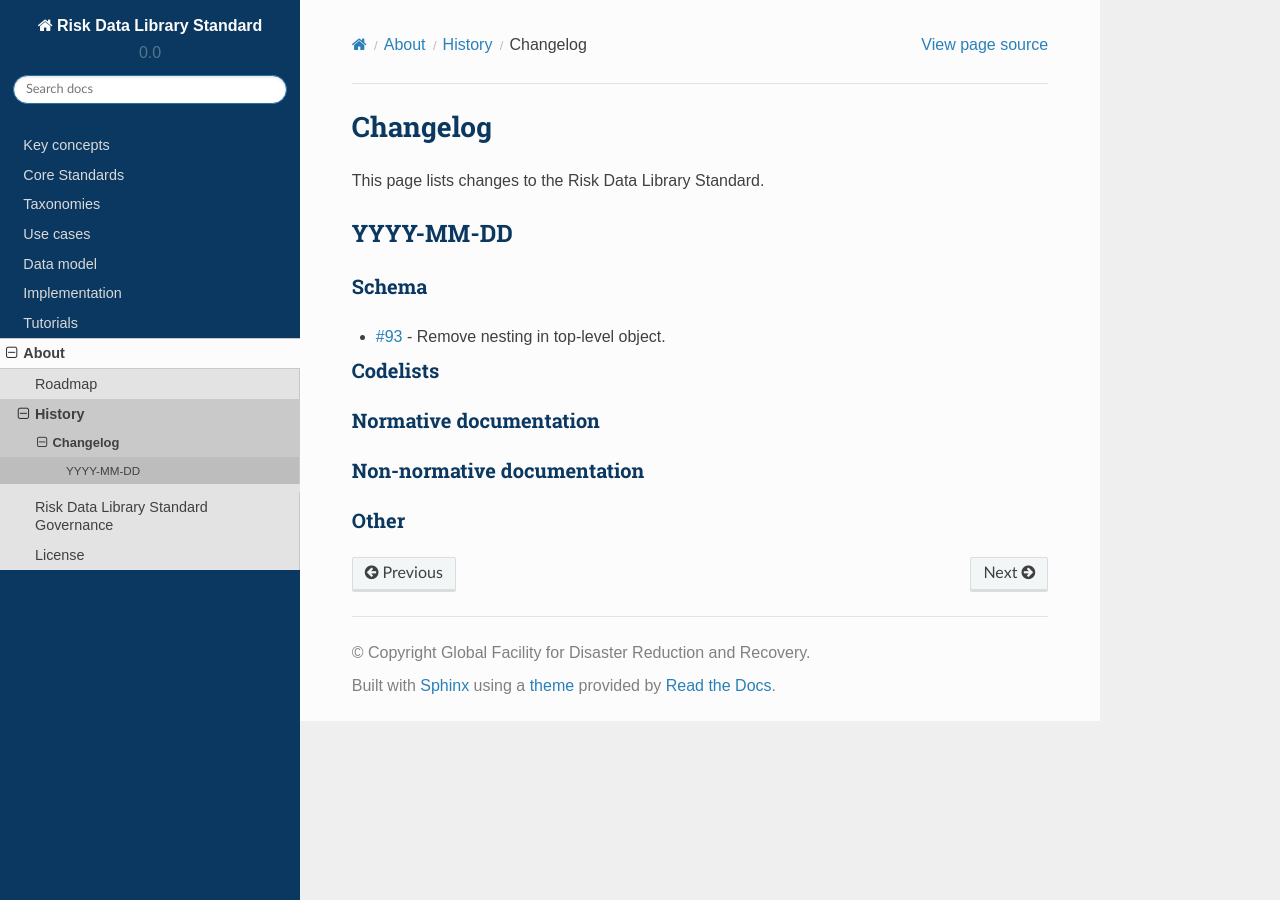
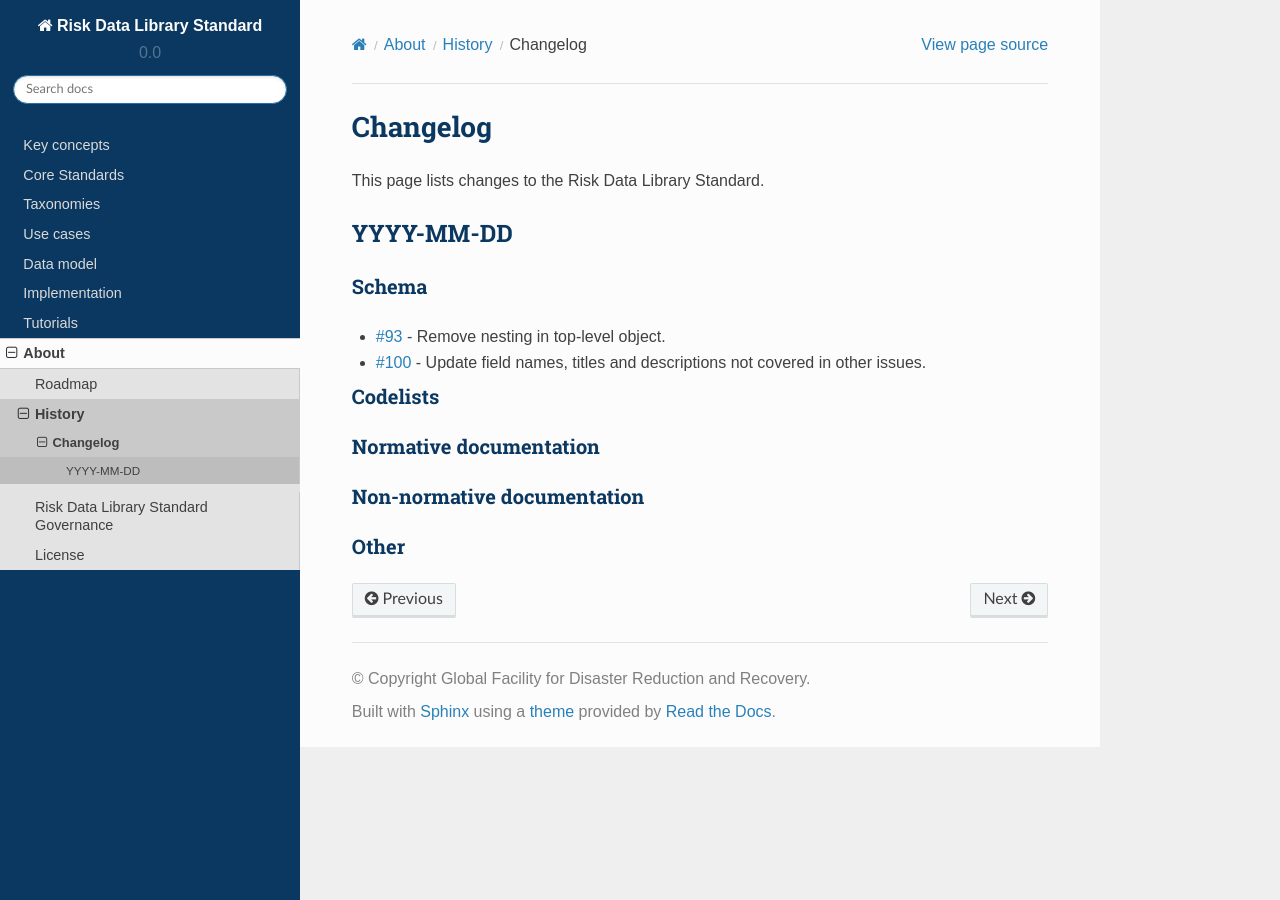
Before and after one commit to GFDRR/rdl-standard, a Sphinx documentation site: the page built from docs/about/history/changelog.md, in a window 1280 px wide. Built offline with Sphinx 7.4.7 and the Read the Docs theme 2.0.0, drawn with Linux system fonts in a browser that asks for light colours.

Commit message:
changelog.md: update changelog with PR 100

```diff
--- a/docs/about/history/changelog.md
+++ b/docs/about/history/changelog.md
@@ -7,6 +7,7 @@ This page lists changes to the Risk Data Library Standard.
 ### Schema
 
 - [#93](https://github.com/GFDRR/rdl-standard/pull/93) - Remove nesting in top-level object.
+- [#100](https://github.com/GFDRR/rdl-standard/pull/100) - Update field names, titles and descriptions not covered in other issues.
 
 ### Codelists
 
```
